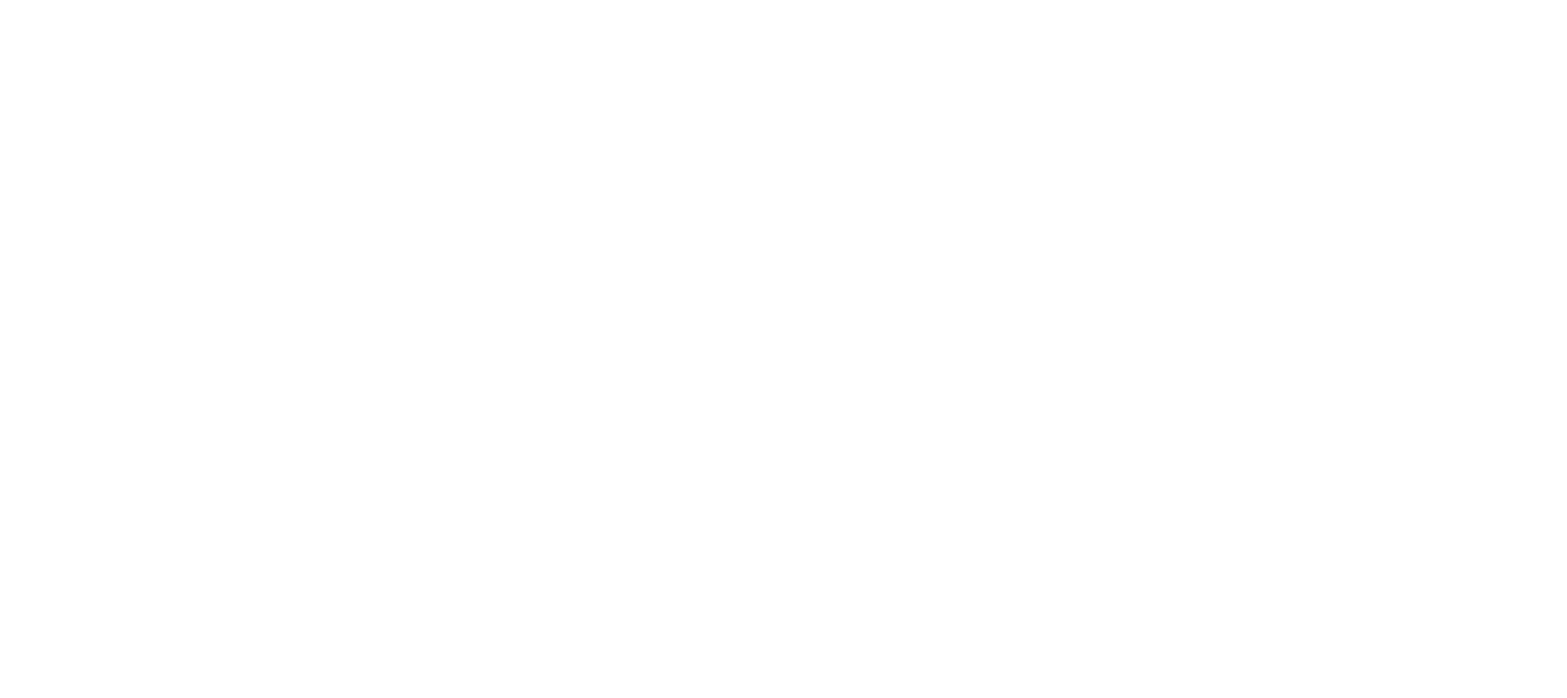
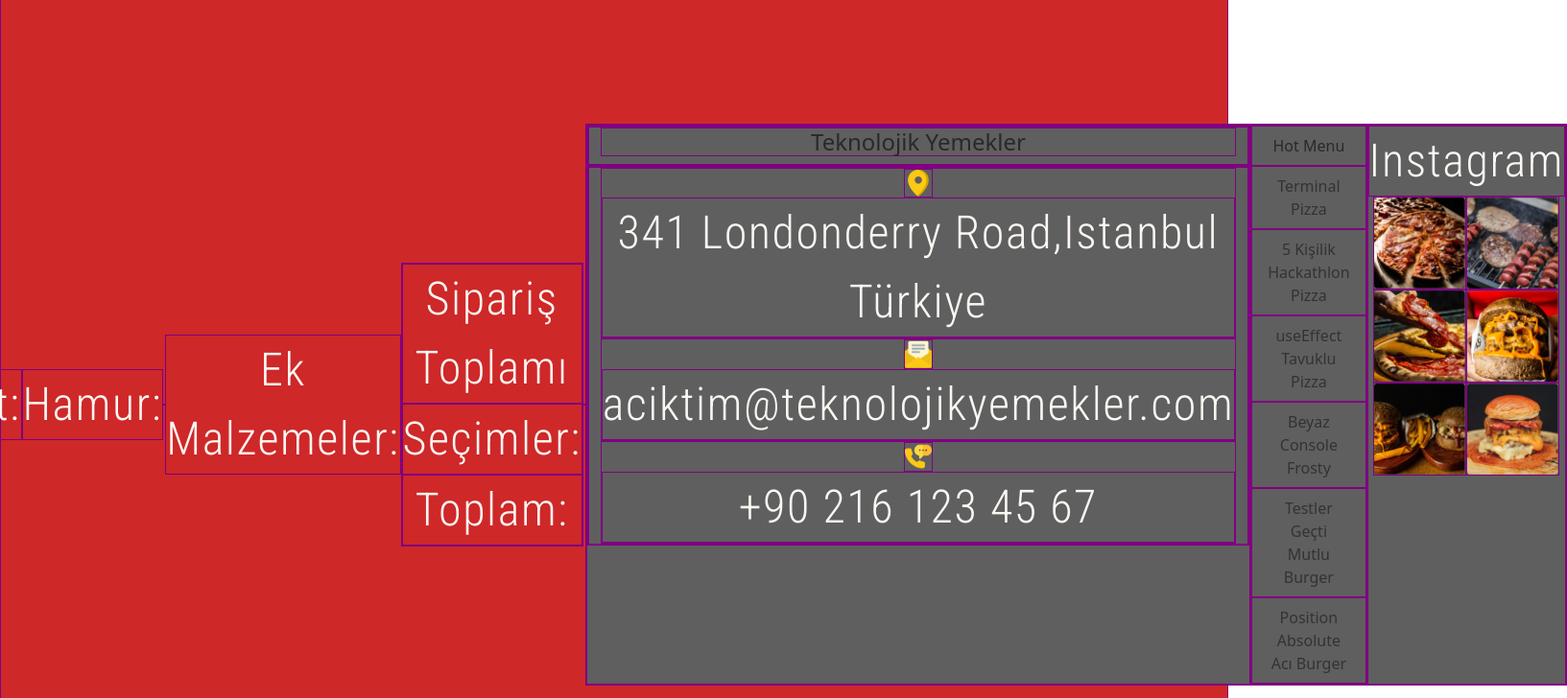
Before and after one commit to ozgekrby/pizza-order-app-reactjs, a React (Vite) app: page /success in a window 1280 px wide. Shown: the part 1240-1968 px from the top of the page at 96% size, 1633 px wide, since content can reach past the window. Before the commit the page ends 800 px from the top, so only its background shows below. Built offline with nearby package versions, Linux system fonts and the light colour scheme; a web font is replaced by a local one.

Commit message:
iteration-2 setup

```diff
--- a/src/App.css
+++ b/src/App.css
@@ -1,4 +1,7 @@
 
+*{
+  border:1px solid purple;
+}
 :root {
   --Sarı: #fdc913;
   --Açık-Gri: #5f5f5f;
@@ -28,13 +31,15 @@
 .home {
   background-image: url("Assets/Iteration-1-assets/home-banner.png");
   width: 100%;
-  height: 100vh;
-  background-position: center 0;
+  height: 100%;
+  background-position: center;
   background-size: cover;
   background-repeat: no-repeat;
-  position: absolute;
-  z-index: 2;
-  padding-top: 9%;
+  display: flex;
+  flex-direction: column;
+  justify-content: center;
+  align-items: center;
+  gap:2.3rem;
 }
 
 .header-home,
@@ -44,23 +49,14 @@
   padding: 5% 10%;
   width: 100%;
 }
+
 .header-home {
   z-index: 3;
-  width: 30%;
   padding: 5% 0;
 }
-
-.header-home img,
-.header-default img {
-  width: 361px;
-  position: relative;
-  z-index: 100;
-}
-
 .home img {
-  margin-top: 3rem;
-  position: relative;
-  z-index: 10;
+margin:0;
+width: 50%;
 }
 
 .main-button {
@@ -72,18 +68,27 @@
   text-align: center;
   border: none;
   padding: 0.5% 1%;
-  margin-top: 1.5rem;
 }
-
+.menu-section{
+  display: flex;
+  gap:2rem;
+}
+.menu-items{
+  width: 11rem;
+}
 .success {
   background: var(--Kırmızı);
   width: 100%;
-  height: 100vh;
+  height: 200rem;
   position: absolute;
   z-index: 0;
   padding-top: 9%;
+  color:var(--Koyu-Gri)
 }
-
+.footer{
+  background: var(--Açık-Gri);
+  display: flex;
+}
 .success-text {
   width: 40%;
   margin: 10% auto;
--- a/src/App.jsx
+++ b/src/App.jsx
@@ -1,26 +1,42 @@
-import React from 'react';
-import { BrowserRouter as Router, Route, Switch } from 'react-router-dom';
-import './App.css';
-import OrderForm from './components/siparis_formu/OrderForm';
-import Header from './components/Header';
-import Home from './components/Home';
-import Success from './components/Success';
+import React, { useState } from "react";
+import { BrowserRouter as Router, Route, Switch } from "react-router-dom";
+import "./App.css";
+import OrderForm from "./components/siparis_formu/OrderForm";
+import Header from "./components/Header";
+import Home from "./components/Home";
+import Success from "./components/Success";
 
 function App() {
+  const [orderData, setOrderData] = useState({
+    name: "",
+    adet: "",
+    size: "",
+    crust: "",
+    extras: [],
+    extPrice: "",
+    total: "",
+    note: "",
+  });
 
   return (
     <Router>
-      <div className='app-container'>
+      <div className="app-container">
         <Header />
         <Switch>
-          <Route path="/" exact component={OrderForm} />
-          <Route path="/siparis-olustur" component={OrderForm} />
+          <Route path="/" exact component={Home} />
+          <Route
+            path="/siparis-olustur"
+            render={() => <OrderForm setOrderData={setOrderData} />}
+          />
           <Route path="/home" component={Home} />
-          <Route path="/success" component={Success} />
+          <Route
+            path="/success"
+            render={() => <Success orderData={orderData} />}
+          />
         </Switch>
       </div>
     </Router>
   );
 }
 
-export default App
+export default App;
--- /dev/null
+++ b/src/components/Footer.jsx
@@ -0,0 +1,84 @@
+import React from "react";
+import { Col, Container, Nav, NavbarText, NavItem, NavLink, Row } from "reactstrap";
+
+const address = [
+  "341 Londonderry Road,Istanbul Türkiye",
+  "aciktim@teknolojikyemekler.com",
+  "+90 216 123 45 67",
+];
+
+const navFooter=[
+"Terminal Pizza",
+"5 Kişilik Hackathlon Pizza",
+"useEffect Tavuklu Pizza",
+"Beyaz  Console Frosty",
+"Testler Geçti Mutlu Burger",
+"Position Absolute Acı Burger",
+]
+
+const instagram=[
+    {
+        alt:"img-1",
+    },
+    {
+        alt:"img-2",
+    },
+    {
+        alt:"img-3",
+    },
+    {
+        alt:"img-4",
+    },
+    {
+        alt:"img-5",
+    },
+    {
+        alt:"img-6",
+    }
+]
+
+export default function Footer() {
+
+  return (
+    <div className="footer">
+      <Container>
+        <Row>
+          <Col sm={12}>
+            <h4>Teknolojik Yemekler</h4>
+          </Col>
+        </Row>
+        <Row>
+          <Col sm={12}>
+            {address.map((item, i) => {
+              return (
+                <div key={i}>
+                  <img
+                    src={`Assets/Iteration-2-aseets/footer/icons/icon-${i + 1}.png`}
+                  />
+                  <p>{item}</p>
+                </div>
+              );
+            })}
+          </Col>
+        </Row>
+      </Container>
+
+      <Nav vertical>
+        <NavbarText>Hot Menu</NavbarText>
+        {navFooter.map((item,i)=>{
+            return <NavItem key={i}>
+          <NavLink disabled href="#">
+            {item}
+          </NavLink>
+        </NavItem>
+        })}
+      </Nav>
+      <div>
+        <p>Instagram</p>
+        {instagram.map((item,i)=>{
+            return <img key={i} src={`Assets/Iteration-2-aseets/footer/insta/li-${i}.png`} alt={item.alt}/>
+        })}
+      </div>
+    </div>
+  );
+}
--- a/src/components/Home.jsx
+++ b/src/components/Home.jsx
@@ -1,18 +1,160 @@
-import React from 'react'
-import { useHistory } from 'react-router-dom';
+import React from "react";
+import { useHistory } from "react-router-dom";
+import {
+  Button,
+  Card,
+  CardBody,
+  CardImg,
+  CardImgOverlay,
+  CardLink,
+  CardText,
+  CardTitle,
+  Nav,
+  NavItem,
+  NavLink,
+} from "reactstrap";
+import Footer from "./Footer";
+const menus = [
+  "YENİ! Kore",
+  "Pizza",
+  "Burger",
+  "Kızartmalar",
+  "Fast Food",
+  "Gazlı İçecek",
+];
+const promotional = [
+  {
+    name: "Özel Lezzetus",
+    exp: "Position:Absolute Acı Burger",
+    important: null,
+  },
+  {
+    name: "Hackatlon Burger Menu",
+    exp: null,
+    important: null,
+  },
+  {
+    name: "Hızlı npm gibi kurye",
+    exp: null,
+    important: "Çooook",
+  },
+];
+const menus2 = [
+  "Ramen",
+  "Pizza",
+  "Burger",
+  "French Fries",
+  "Fast Food",
+  "Soft Drinks",
+];
+const products = [
+  {
+    name: "Terminal Pizza",
+    price: "60₺",
+    size: "4.9",
+    gram: "(200)",
+  },
+  {
+    name: "Position Absolute Acı Pizza",
+    price: "60₺",
+    size: "4.9",
+    gram: "(200)",
+  },
+  {
+    name: "useEffect Tavuklu Burger",
+    price: "60₺",
+    size: "4.9",
+    gram: "(200)",
+  },
+];
 export default function Anasayfa() {
   const history = useHistory();
 
   const handleOrderFormClick = () => {
-    history.push('/siparis-olustur');
+    history.push("/siparis-olustur");
   };
 
   return (
-    <div className='home'>
-    <img src="Assets/Iteration-1-assets/kod-aciktirir.svg" alt="" />
-      <div className="btn1"><button onClick={handleOrderFormClick} className='main-button'>
-    ACIKTIM
-  </button></div>
-    </div>
-  )
+    <>
+      <section className="home">
+        <img src="Assets/Iteration-1-assets/kod-aciktirir.svg" alt="" />
+        <div className="btn1">
+          <button onClick={handleOrderFormClick} className="main-button">
+            ACIKTIM
+          </button>
+        </div>
+      </section>
+      <section className="menu-section">
+        {menus.map((item, i) => {
+          return (
+            <Nav key={i} className="menu-items">
+              <NavItem className="w-100 d-flex">
+                <img src={`Assets/Iteration-2-aseets/icons/${i + 1}.svg`} />
+                <NavLink href="#">{item}</NavLink>
+              </NavItem>
+            </Nav>
+          );
+        })}
+      </section>
+      {promotional.map((item, index) => {
+        return (
+          <Card inverse>
+            <CardImg
+              src={`Assets/Iteration-2-aseets/cta/kart-${index + 1}.png`}
+              width="100%"
+            />
+            <CardImgOverlay>
+              {item.important && <CardText>{item.important}</CardText>}
+              <CardText>{item.name}</CardText>
+              {item.exp && <CardText>{item.exp}</CardText>}
+              <Button onClick={handleOrderFormClick}>Sipariş Ver</Button>
+            </CardImgOverlay>
+          </Card>
+        );
+      })}
+      <div>
+        <p>en çopk paketlenen menüler</p>
+        <p>Acıktıran Kodlara Doyuran Lezzetler</p>
+      </div>
+      <section className="menu-section">
+        {menus2.map((item, i) => {
+          return (
+            <Nav key={i} className="menu-items">
+              <NavItem className="w-100 d-flex">
+                <img src={`Assets/Iteration-2-aseets/icons/${i + 1}.svg`} />
+                <NavLink href="#">{item}</NavLink>
+              </NavItem>
+            </Nav>
+          );
+        })}
+      </section>
+      <section className="products-section">
+        {products.map((item, i) => {
+          return (
+            <Card
+              style={{
+                width: "18rem",
+              }}
+            >
+              <img
+                alt="Card"
+                src={`Assets/Iteration-2-aseets/pictures/food-${i + 1}.png`}
+              />
+              <CardBody>
+                <CardTitle tag="h5">{item.name}</CardTitle>
+              </CardBody>
+              <CardBody>
+                <CardText>
+                  <span>{item.size}</span>
+                  <span>{item.gram}</span>
+                  <span>{item.price}</span>
+                </CardText>
+              </CardBody>
+            </Card>
+          );
+        })}
+      </section>
+      <Footer />
+    </>
+  );
 }
--- a/src/components/Success.jsx
+++ b/src/components/Success.jsx
@@ -1,9 +1,34 @@
-import React from 'react'
+import React from "react";
+import Footer from "./Footer";
 
-export default function OrderForm() {
+export default function Success({ orderData }) {
   return (
-    <div className='success'>
-      <div className='success-text'><p>TEBRİKLER! SİPARİŞİNİZ ALINDI!</p></div>
+    <div className="success">
+      <div className="success-text">
+        <p>TEBRİKLER! SİPARİŞİNİZ ALINDI!</p>
+      </div>
+      <p>Boyut: {orderData.size}</p>
+      <p>Hamur: {orderData.crust}</p>
+      <p>{orderData.count}</p>
+      <p>
+        Ek Malzemeler:
+        {orderData.extras.map((item, i) => {
+          return (
+            <span key={i}>
+              {item}
+              {i < orderData.extras.length - 1 && ","}
+            </span>
+          );
+        })}
+      </p>
+      <div>
+        <p>Sipariş Toplamı</p>
+        <p>Seçimler: {orderData.extPrice}</p>
+        <p>Toplam:{orderData.total}</p>
+      </div>
+      <p>{orderData.name}</p>
+      {orderData.note.length>1 && <p>Sipariş Notu: {orderData.note}</p>}
+      <Footer />
     </div>
-  )
+  );
 }
--- a/src/components/siparis_formu/OrderForm.jsx
+++ b/src/components/siparis_formu/OrderForm.jsx
@@ -2,11 +2,13 @@
 import FormContainer from './FormContainer'
 import "/src/App.css"
 import HeaderNav from './HeaderNav';
-export default function OrderForm() {
+import Footer from '../Footer';
+export default function OrderForm({ setOrderData }) {
   return (
       <div id="order-form">
         <HeaderNav />
-        <FormContainer/>
+        <FormContainer setOrderData={setOrderData }/>
+        <Footer/>
       </div>
   )
 }
```
Also changed, not shown: src/components/siparis_formu/FormContainer.jsx (+75 -21 lines), Assets/Iteration-2-aseets/cta/kart-4.png (added).
